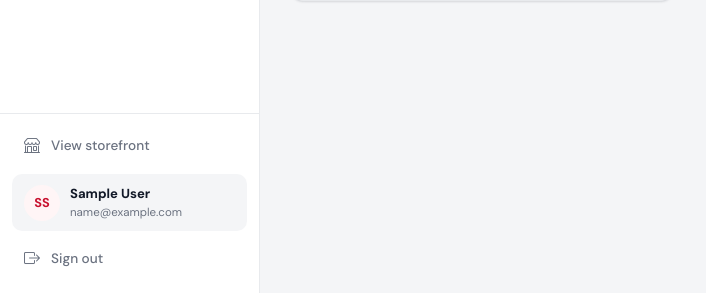
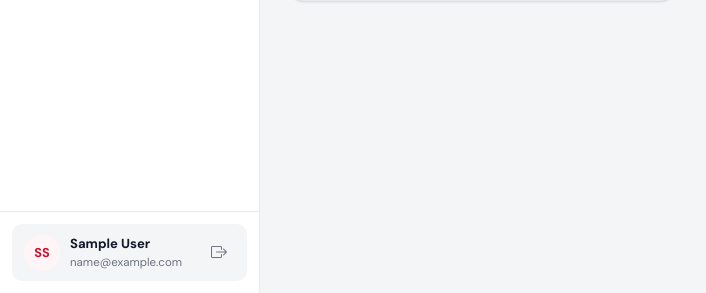
Before and after one commit to pakabbas/AbduMart, a PHP site: page /admin/index.php in a window 1280 px wide. Shown: the part 507-800 px from the top of the page, without its empty margins (0-706 px from the left). Run offline with PHP 8.4, Linux system fonts and the light colour scheme; the visitor is signed in with stand-in values (Sample User, id 1); data that the repository does not hold is empty; some libraries are stand-ins or nearby versions.

Commit message:
Compact admin sidebar footer: remove storefront link, icon sign out
Co-authored-by: pakabbas <pakabbas@users.noreply.github.com>

```diff
--- a/assets/css/admin.css
+++ b/assets/css/admin.css
@@ -148,9 +148,37 @@ body.admin-app {
     align-items: center;
     gap: 10px;
     padding: 10px 12px;
-    margin: 8px 0;
+    margin: 0;
     background: var(--admin-bg);
     border-radius: var(--admin-radius-sm);
+}
+
+.admin-user-signout {
+    flex-shrink: 0;
+    display: flex;
+    align-items: center;
+    justify-content: center;
+    width: 32px;
+    height: 32px;
+    margin-left: auto;
+    border-radius: 8px;
+    color: var(--admin-muted);
+    text-decoration: none;
+    transition: background 0.15s, color 0.15s;
+}
+
+.admin-user-signout:hover {
+    background: var(--admin-red-soft);
+    color: var(--admin-red);
+}
+
+.admin-user-signout i {
+    font-size: 1rem;
+}
+
+.admin-user-meta {
+    flex: 1;
+    min-width: 0;
 }
 
 .admin-user-avatar {
@@ -164,10 +192,7 @@ body.admin-app {
     justify-content: center;
     font-weight: 700;
     font-size: 0.8rem;
-}
-
-.admin-user-meta {
-    min-width: 0;
+    flex-shrink: 0;
 }
 
 .admin-user-meta strong {
--- a/includes/admin_header.php
+++ b/includes/admin_header.php
@@ -63,19 +63,16 @@ $adminInitials = strtoupper(substr($adminUser['first_name'] ?? 'A', 0, 1) . subs
         </nav>
 
         <div class="admin-sidebar-footer">
-            <a href="../index.php" class="admin-sidebar-link muted" target="_blank">
-                <i class="bi bi-shop"></i> View storefront
-            </a>
             <div class="admin-user-pill">
                 <span class="admin-user-avatar"><?= e($adminInitials) ?></span>
                 <div class="admin-user-meta">
                     <strong><?= e($adminUser['first_name'] ?? 'Admin') ?></strong>
                     <span><?= e($adminUser['email'] ?? '') ?></span>
                 </div>
+                <a href="../logout.php" class="admin-user-signout" aria-label="Sign out" title="Sign out">
+                    <i class="bi bi-box-arrow-right"></i>
+                </a>
             </div>
-            <a href="../logout.php" class="admin-sidebar-link muted">
-                <i class="bi bi-box-arrow-right"></i> Sign out
-            </a>
         </div>
     </aside>
 
```
